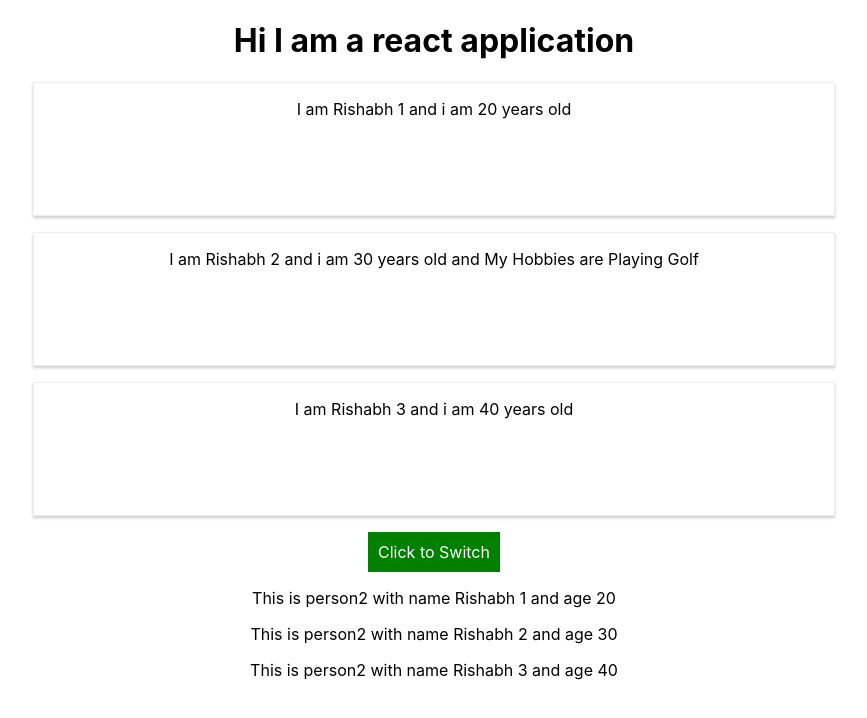
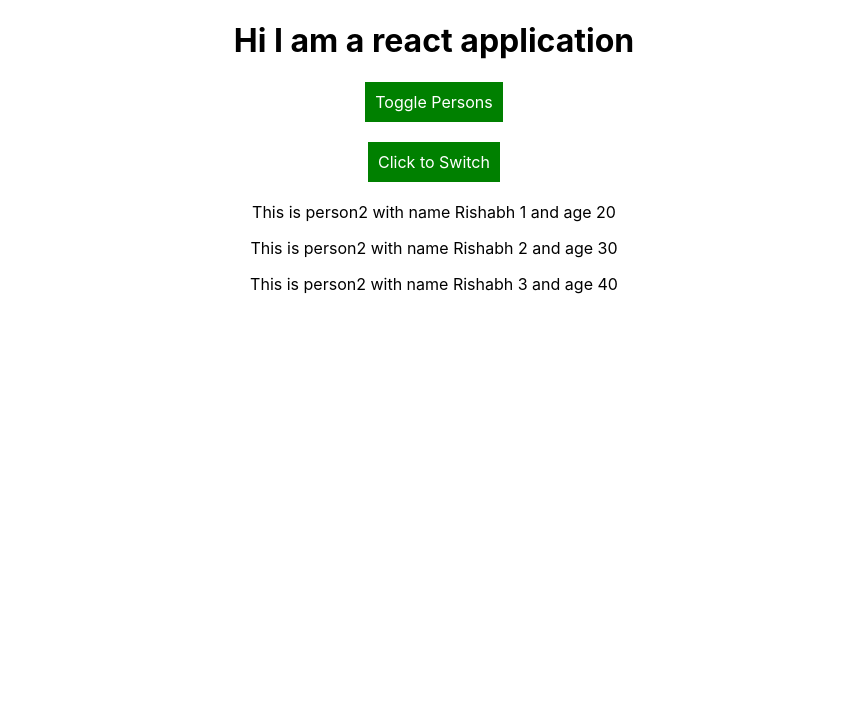
Before and after one commit to rkalra1996/react_tuts, a React (Create React App) app: page / in a window 1280 px wide. Shown: the top 718 px of the page, without its empty margins (206-1073 px from the left). Built offline with nearby package versions, Linux system fonts and the light colour scheme; the HTML template or start-up script is replaced by a standard one.

Commit message:
method one to use conditionals

```diff
--- a/src/App.css
+++ b/src/App.css
@@ -1,3 +1,7 @@
 .App {
   text-align: center;
 }
+
+.App .btnContainer {
+  margin: 20px auto;
+}
--- a/src/App.js
+++ b/src/App.js
@@ -13,7 +13,15 @@ class App extends Component {
       {name: 'Rishabh 1', age: 20},
       {name: 'Rishabh 2', age: 30},
       {name: 'Rishabh 3', age: 40}
-    ]
+    ],
+    showPersons : false,
+  }
+
+  togglePersons = () => {
+    const currentVisibility = this.state.showPersons;
+    this.setState({
+      showPersons: !currentVisibility
+    })
   }
 
   switchNameHandler = () => {
@@ -39,15 +47,27 @@ class App extends Component {
     return (
       <div className="App">
         <h1>Hi I am a react application</h1>
-        <Person click={this.switchNameHandler}  name={this.state.persons[0].name} age={this.state.persons[0].age}/>
-        <Person click={this.switchNameHandler}  name={this.state.persons[1].name} age={this.state.persons[1].age}>My Hobbies are Playing Golf</Person>
-        <Person click={this.switchNameHandler}  name={this.state.persons[2].name} age={this.state.persons[2].age}/>
+        <div className="btnContainer">
+          <button style={buttonStyle} onClick={this.togglePersons}>Toggle Persons</button>
+        </div>
+        {
+          // writing conditional to show / hide person list
+          this.state.showPersons ?
+          <div className="personContainer">
+            <Person click={this.switchNameHandler}  name={this.state.persons[0].name} age={this.state.persons[0].age}/>
+            <Person click={this.switchNameHandler}  name={this.state.persons[1].name} age={this.state.persons[1].age}>My Hobbies are Playing Golf</Person>
+            <Person click={this.switchNameHandler}  name={this.state.persons[2].name} age={this.state.persons[2].age}/>
+          </div>
+          : null
+        }
         {/**
          * NOTE : there are no () after the function call. This is because ifyou provide parenthesis, it will be called immediately
          * and will result into errors. Since it has to be called later on, we are just passing the reference of the function
          * rather than calling it immediately
          */}
-        <button style={buttonStyle} onClick={this.switchNameHandler}>Click to Switch</button>
+         <div className="btnContainer">
+          <button style={buttonStyle} onClick={this.switchNameHandler}>Click to Switch</button>
+         </div>
         <Person2 />
       </div>
     );
```
